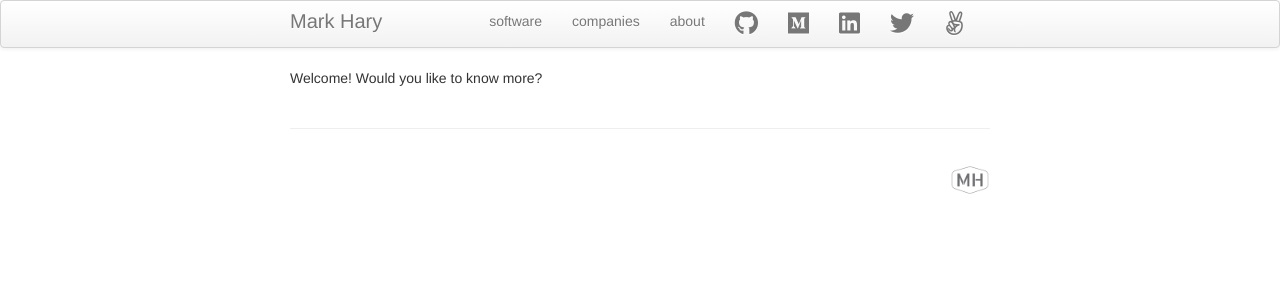
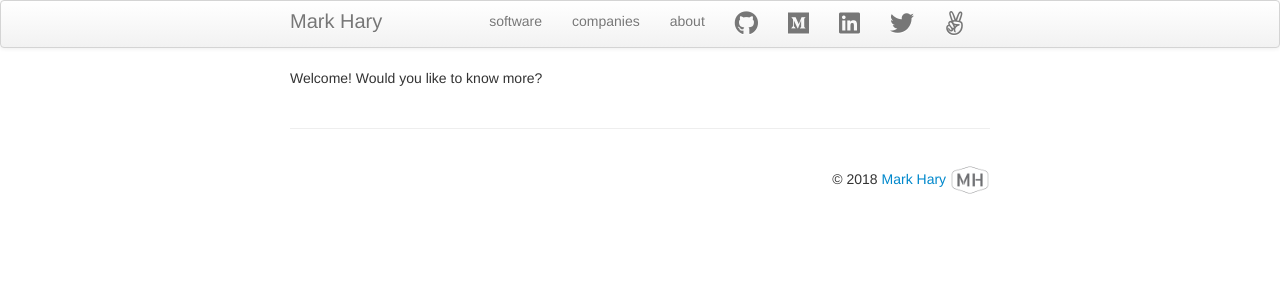
Before and after one commit to markhary/markhary.github.io, a Jekyll site: the page built from index.md, in a window 1280 px wide. Shown: the top 300 px of the page. Built offline with Jekyll 4.4.1, drawn with Linux system fonts in a browser that asks for light colours; nearby versions of some CDN libraries.

Commit message:
Future proofed copyright notice

```diff
--- a/_includes/themes/twitter/default.html
+++ b/_includes/themes/twitter/default.html
@@ -60,9 +60,13 @@
 
       <hr>
 
+
+  <div class="md-col-8 col-12 mx-auto">
     <span style="display:block;text-align:right">
+    &copy; {{ site.time | date: '%Y' }} <a href="/" class="black">Mark Hary</a>
       <img src="{{ BASE_PATH }}/assets/markhary.png" width="40" -->
     </span>
+  </div>
 
     </div>
 
```
